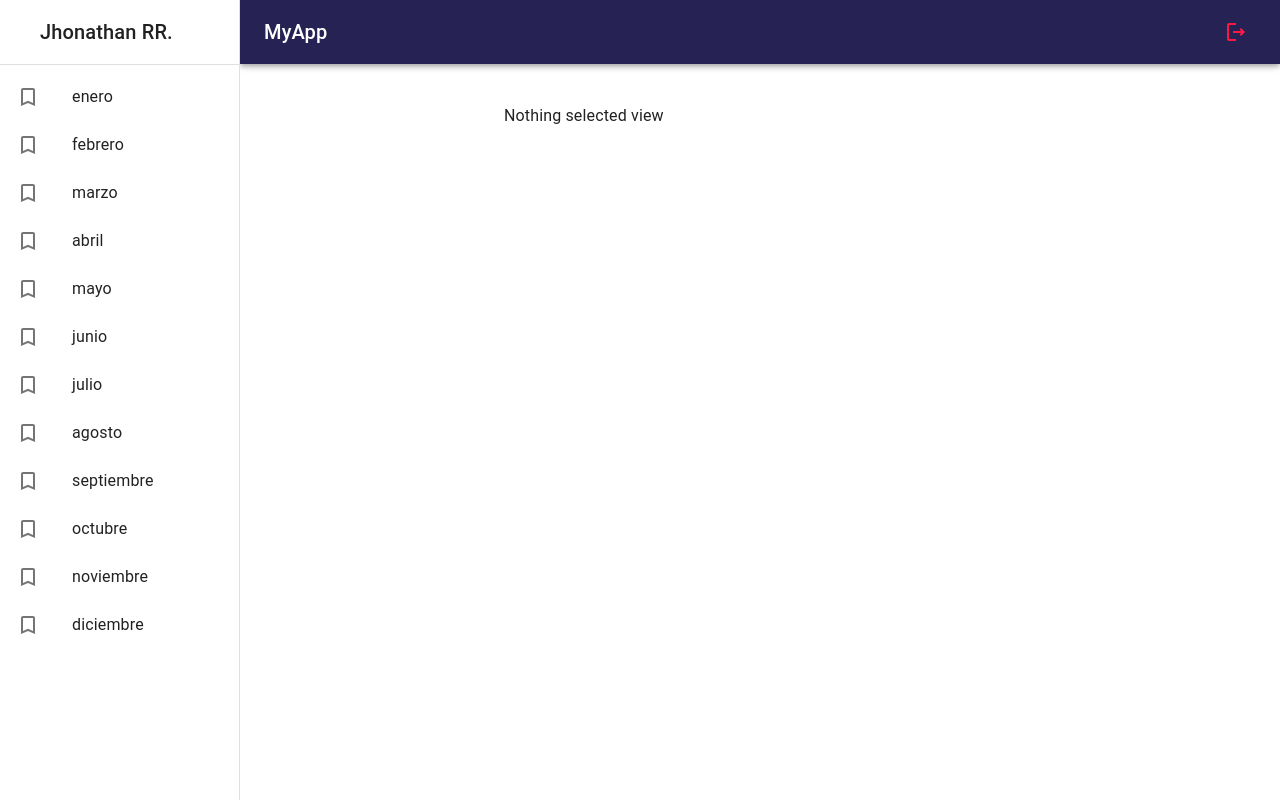
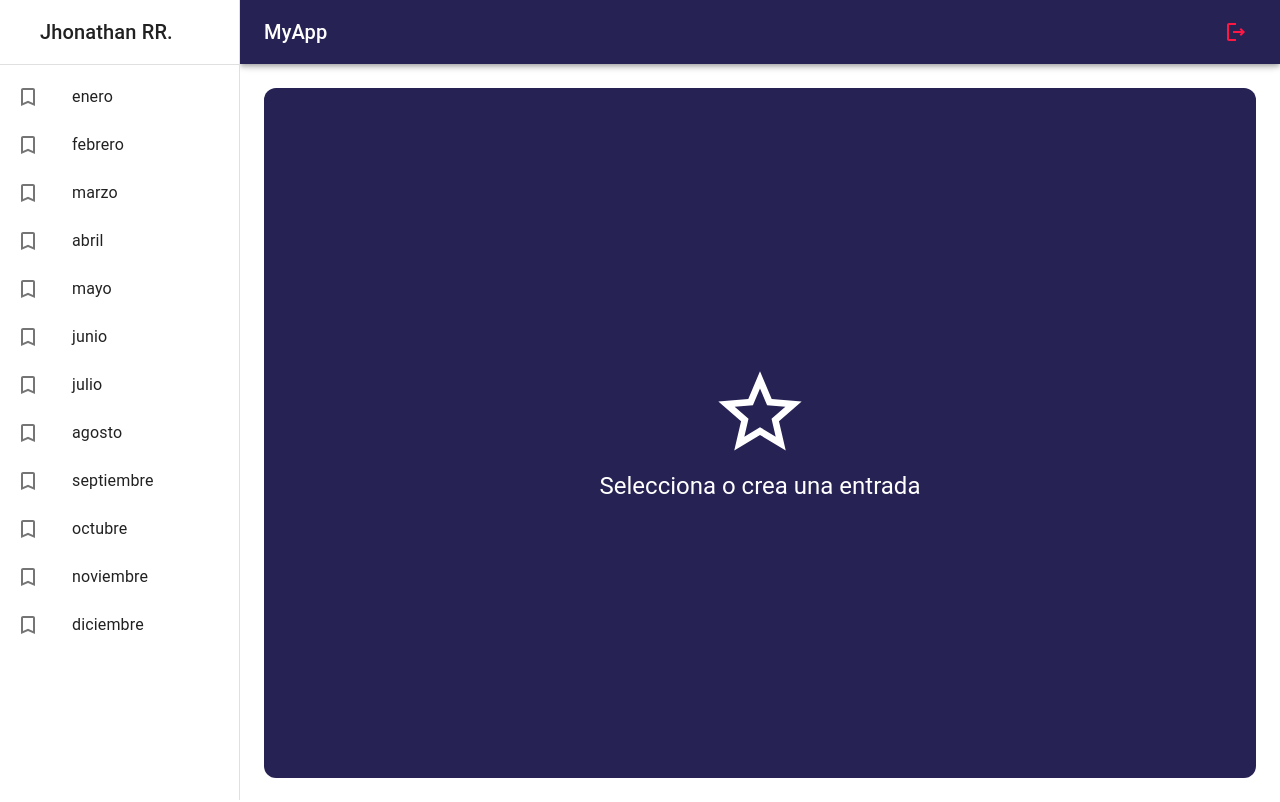
Before and after one commit to jhonathan0835/journal-app, a React (Vite) app in the folder journal-app/: page / in a window 1280 px wide. Built offline with nearby package versions, Linux system fonts and the light colour scheme.

Commit message:
Creada pagina de NothingSelectedView.tsx

```diff
--- a/journal-app/src/journal/layout/JournalLayout.tsx
+++ b/journal-app/src/journal/layout/JournalLayout.tsx
@@ -23,7 +23,6 @@ const JournalLayout = ({ children }: JournalLayoutProps) => {
         sx={{
           flexGrow: 1,
           p: 3,
-          ml: `${drawerWidth}px`, // Margin left for the sidebar
           mt: "64px", // Margin top for the navbar (default AppBar height)
         }}
       >
--- a/journal-app/src/journal/views/NothingSelectedView.tsx
+++ b/journal-app/src/journal/views/NothingSelectedView.tsx
@@ -1,11 +1,26 @@
+import { StarOutline } from "@mui/icons-material";
+import { Grid, Typography } from "@mui/material";
 
 const NothingSelectedView = () => {
   return (
-    <>
-        <p>Nothing selected view</p>
+    <Grid
+      container
+      spacing={0}
+      direction="column"
+      alignItems="center"
+      justifyContent="center"
+      sx={{minHeight: "calc(100vh - 110px)", backgroundColor: "primary.main", borderRadius: 3, padding: 4}}
+    >
+        <Grid item xs={12}>
+          <StarOutline sx={{fontSize:100,color:'white'}} />
+        </Grid>
+        <Grid item xs={12}>
+          <Typography color="white" variant="h5">Selecciona o crea una entrada</Typography>
+        </Grid>
 
-    </>
-  )
-}
 
-export default NothingSelectedView
+    </Grid>
+  );
+};
+
+export default NothingSelectedView;
```
Also changed, not shown: 1 other file (tests, documents, lock files or other folders).
